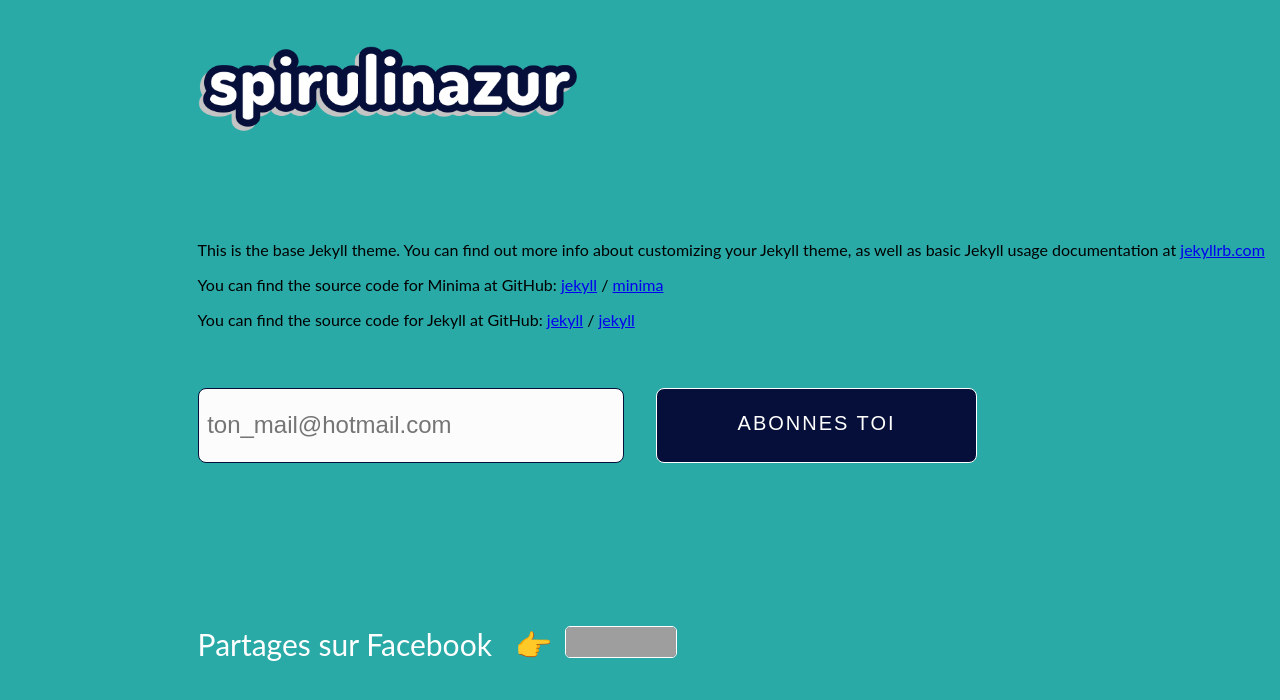
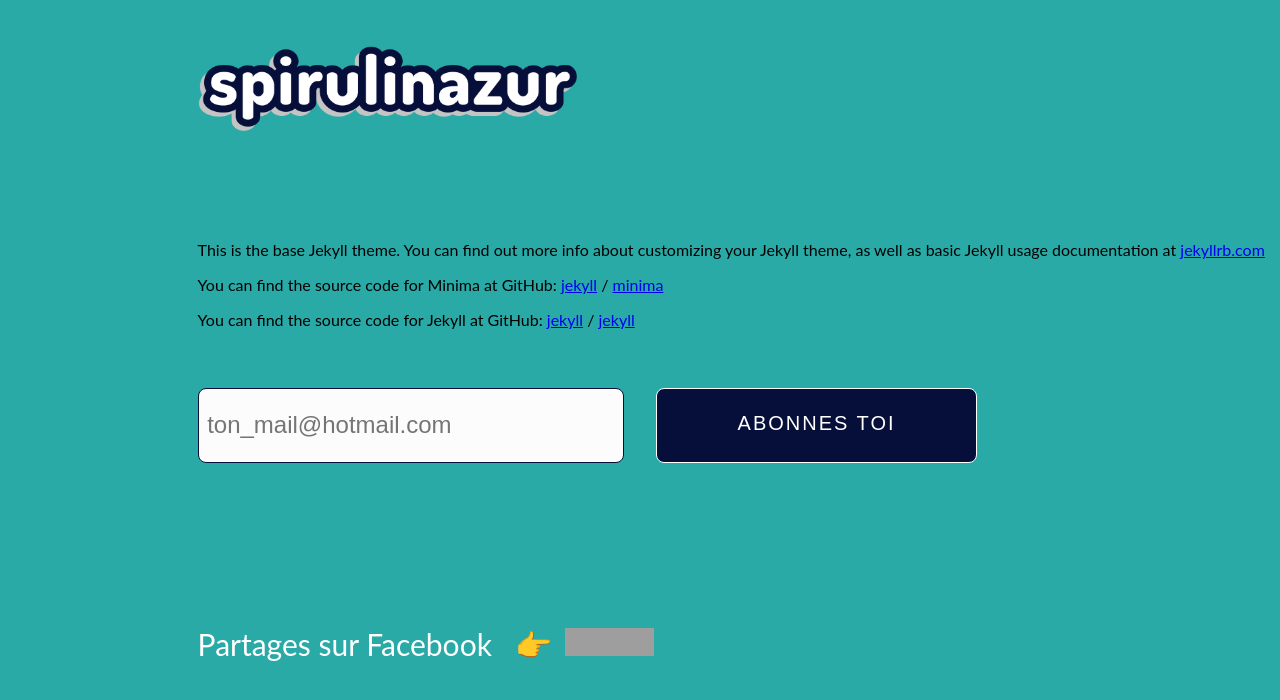
Before and after one commit to PelDoingCode/spirulinazur_test, a Jekyll site: the page built from about.markdown, in a window 1280 px wide. Shown: the top 700 px of the page. Built offline with Jekyll 4.4.1, drawn with Linux system fonts in a browser that asks for light colours; grey boxes are pictures that could not be loaded.

Commit message:
fix front share button issues

```diff
--- a/_includes/share-bare.html
+++ b/_includes/share-bare.html
@@ -8,7 +8,9 @@
 
   <p >
 
-    <iframe src="https://www.facebook.com/plugins/share_button.php?href=https%3A%2F%2Fdazzling-hermann-01d829.netlify.com%2F&layout=button&size=small&width=1173&height=20&appId" width="105" height="20" class='logo-test' style="border-radius:5px; border:1px solid white ;overflow:hidden; font-size: 30px;" scrolling="no" frameborder="0" allowTransparency="true" allow="encrypted-media"></iframe>
+<!--     <iframe src="https://www.facebook.com/plugins/share_button.php?href=https%3A%2F%2Fdazzling-hermann-01d829.netlify.com%2F&layout=button&size=small&width=1173&height=20&appId"  class='logo-test' style="border-radius:5px; border:1px solid white; overflow:hidden; font-size: 30px; width: 100%;" scrolling="no" frameborder="0" allowTransparency="true" allow="encrypted-media"></iframe>
+ -->
+    <iframe src="https://www.facebook.com/plugins/share_button.php?href=https%3A%2F%2Fdazzling-hermann-01d829.netlify.com%2F&layout=button&size=small&width=1173&height=20&appId" width="89" height="28" style="border:none; overflow:hidden;" scrolling="no" frameborder="0" allowTransparency="true" allow="encrypted-media"></iframe>
 
   </p>
 
```
